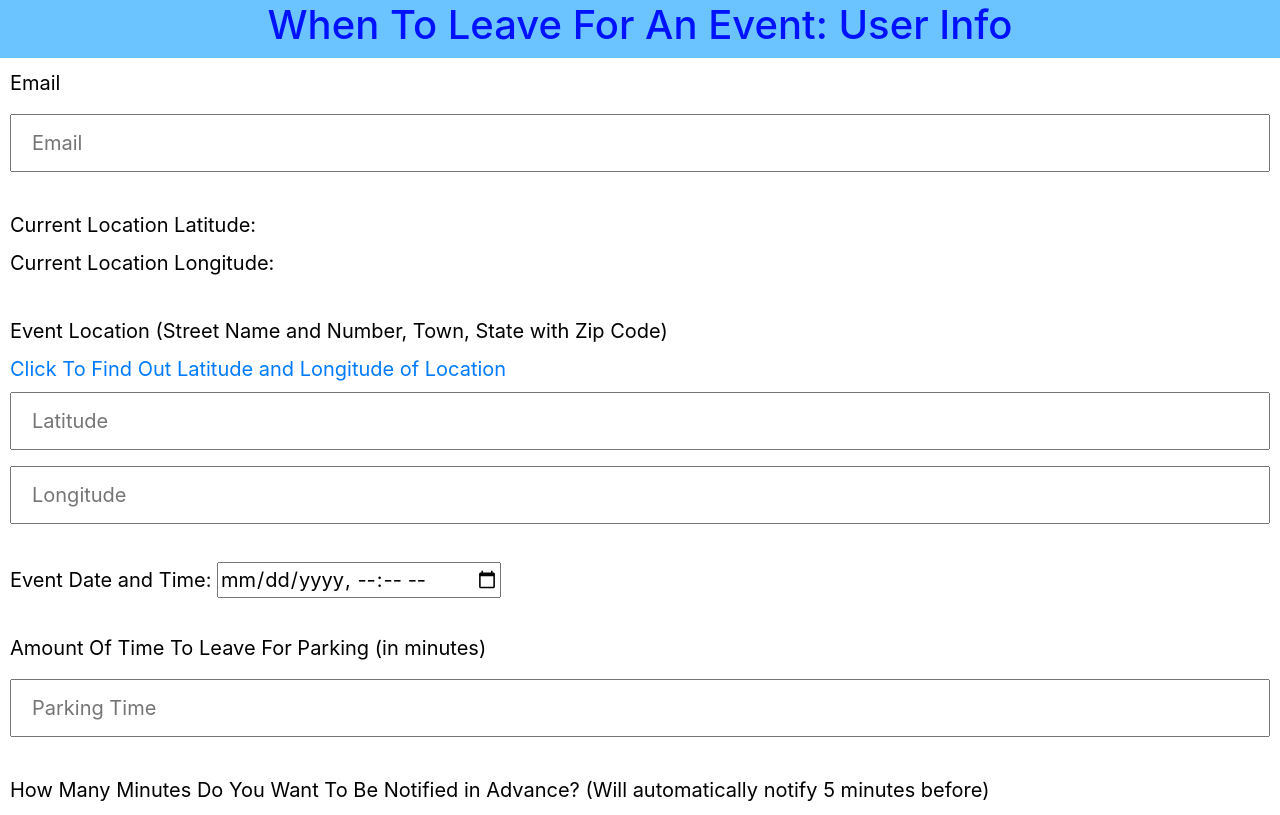
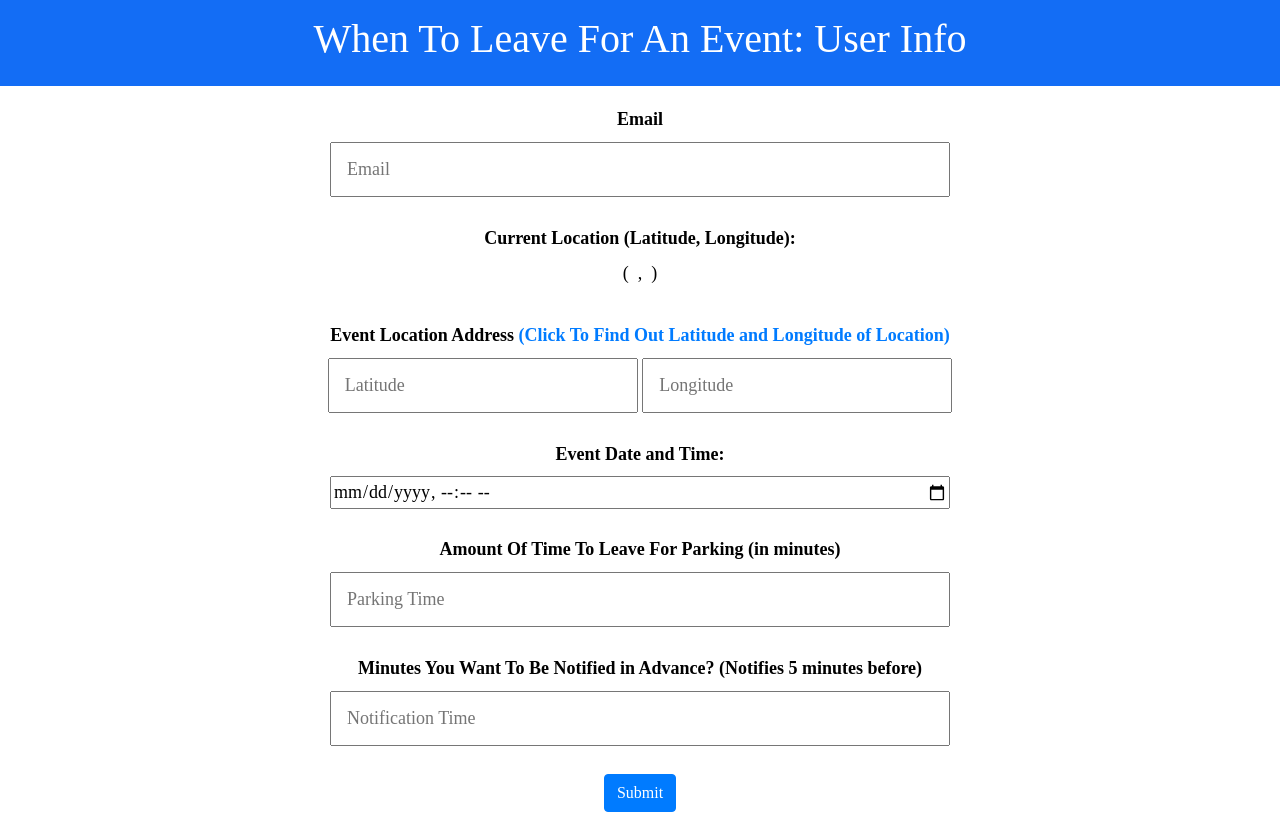
Before and after one commit to saniazkhaja/Intro-To-Serverless, a website: page final-project/index.html in a window 1280 px wide. Shown: the top 815 px of the page. Drawn offline with nearby package versions, Linux system fonts and the light colour scheme.

Commit message:
fixed HTML and time

```diff
--- a/final-project/index.html
+++ b/final-project/index.html
@@ -9,48 +9,41 @@
     <style>
     /* header style */
     .header {
-      padding: 1px;
+      padding: 15px;
       text-align: center;
-      background: rgb(107, 196, 255);
-      color: rgb(0, 17, 255);
+      background: rgb(19, 109, 245);
+      color: rgb(255, 255, 255);
+      font-family: "Times New Roman", Times, serif;
       font-size: 25px;
-    }
-
-    /* submit text style */
-    .submitText {
-      padding: 1px;
-      text-align: center;
-      background: rgb(107, 196, 255);
-      color: rgb(0, 17, 255);
-      font-size: 18px;
+      font-weight: bolder;
     }
 
     /* user's input style */
     .userInput {
-      padding: 10px;
-      text-align: left;
+      padding: 20px;
+      text-align: center;
+      font-family: "Times New Roman", Times, serif;
       background: rgb(256, 256, 256);
       color: rgb(0, 0, 0);
-      font-size: 20px;
+      font-size: 18px;
+      font-weight: bold;
     }
 
-    /* submit button style */
-    .submitButton {
-      padding: 5px;
+    .userLocation {
+      padding: 0px;
       text-align: center;
-      background: rgb(107, 196, 255);
-      color: rgb(0, 17, 255);
-      font-size: 25px;
-    }
-    .submitButton:hover {
-      background-color: #ffffff;
+      font-family: "Times New Roman", Times, serif;
+      background: rgb(256, 256, 256);
+      color: rgb(0, 0, 0);
+      font-size: 18px;
+      font-weight: normal;
     }
 
     /* input box style */
     input[type=text] {
-        width: 100%;
-        padding: 12px 20px;
-        margin: 8px 0;
+        width: 50%;
+        padding: 12px 15px;
+        margin: 1px 0;
         box-sizing: border-box;
     }
     </style>
@@ -79,28 +72,30 @@
     <div class = "userInput">
         <form id="userForm">
             <label>Email</label> <br />
-            <input onclick="getLocation()" type="text" id="userEmail" placeholder="Email" required="required"></input>
+            <input onclick=getLocation() type="text" id="userEmail" placeholder="Email" required="required"></input>
             <br />
             <br />
 
-            <label> Current Location Latitude: </label>
-            <label id="userCurrentLat"></label>
+            <label> Current Location (Latitude, Longitude): </label>
+            <div class="userLocation">
+              <label> (</label>
+              <label id="userCurrentLat"></label>
+              <label> , </label>
+              <label id="userCurrentLong"></label>
+              <label> )</label>
+            </div>
             <br />
-            <label> Current Location Longitude: </label>
-            <label id="userCurrentLong"></label>
+
+            <label>Event Location Address</label>
+            <a href="https://www.latlong.net/convert-address-to-lat-long.html"> (Click To Find Out Latitude and Longitude of Location)</a>
+            <br />
+            <input onclick="getLocation()" type="text" id="userLocationLat" placeholder="Latitude" required="required" style="width: 25%;"></input>
+            <input onclick="getLocation()" type="text" id="userLocationLong" placeholder="Longitude" required="required" style="width: 25%;"></input>
             <br />
             <br />
 
-            <label>Event Location (Street Name and Number, Town, State with Zip Code)</label> <br />
-            <a href="https://www.latlong.net/convert-address-to-lat-long.html">Click To Find Out Latitude and Longitude of Location</a>
-            <br />
-            <input onclick="getLocation()" type="text" id="userLocationLat" placeholder="Latitude" required="required"></input>
-            <input onclick="getLocation()" type="text" id="userLocationLong" placeholder="Longitude" required="required"></input>
-            <br />
-            <br />
-
-            <label>Event Date and Time:  </label>
-            <input type="datetime-local" id="userDateTime" placeholder="Date and Time" required="required"></input>
+            <label>Event Date and Time:  </label> <br />
+            <input type="datetime-local" id="userDateTime" placeholder="Date and Time" required="required" style="width: 50%;"></input>
             <br />
             <br />
 
@@ -110,7 +105,7 @@
             <br />
             <br />
 
-            <label>How Many Minutes Do You Want To Be Notified in Advance? (Will automatically notify 5 minutes before)</label>
+            <label>Minutes You Want To Be Notified in Advance? (Notifies 5 minutes before)</label> <br />
             <input type="text" id="userNotificationTime" placeholder="Notification Time" required="required"></input>
             <br />
             <br />
@@ -118,7 +113,7 @@
             <div class="alert alert-success d-none" id="submittedText">
               Your form successfully submitted!
             </div>
-            <br />
+
             <button type="submit" class="btn btn-primary" id="userSubmitButton" >Submit</button>
         </form>
     </div>
```
Also changed, not shown: finalProjectTimerTrigger/index.js (+20 -26 lines).
